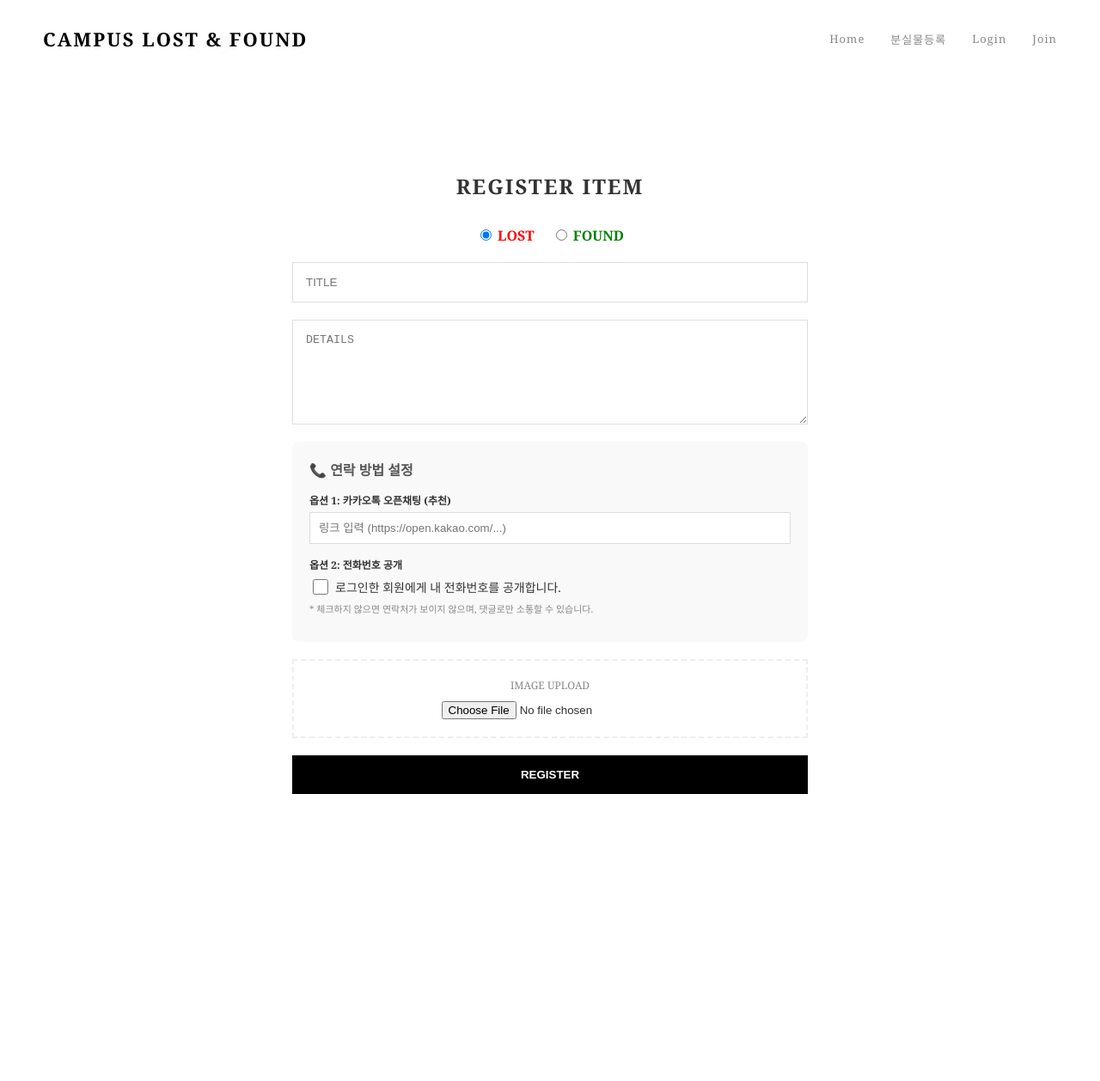
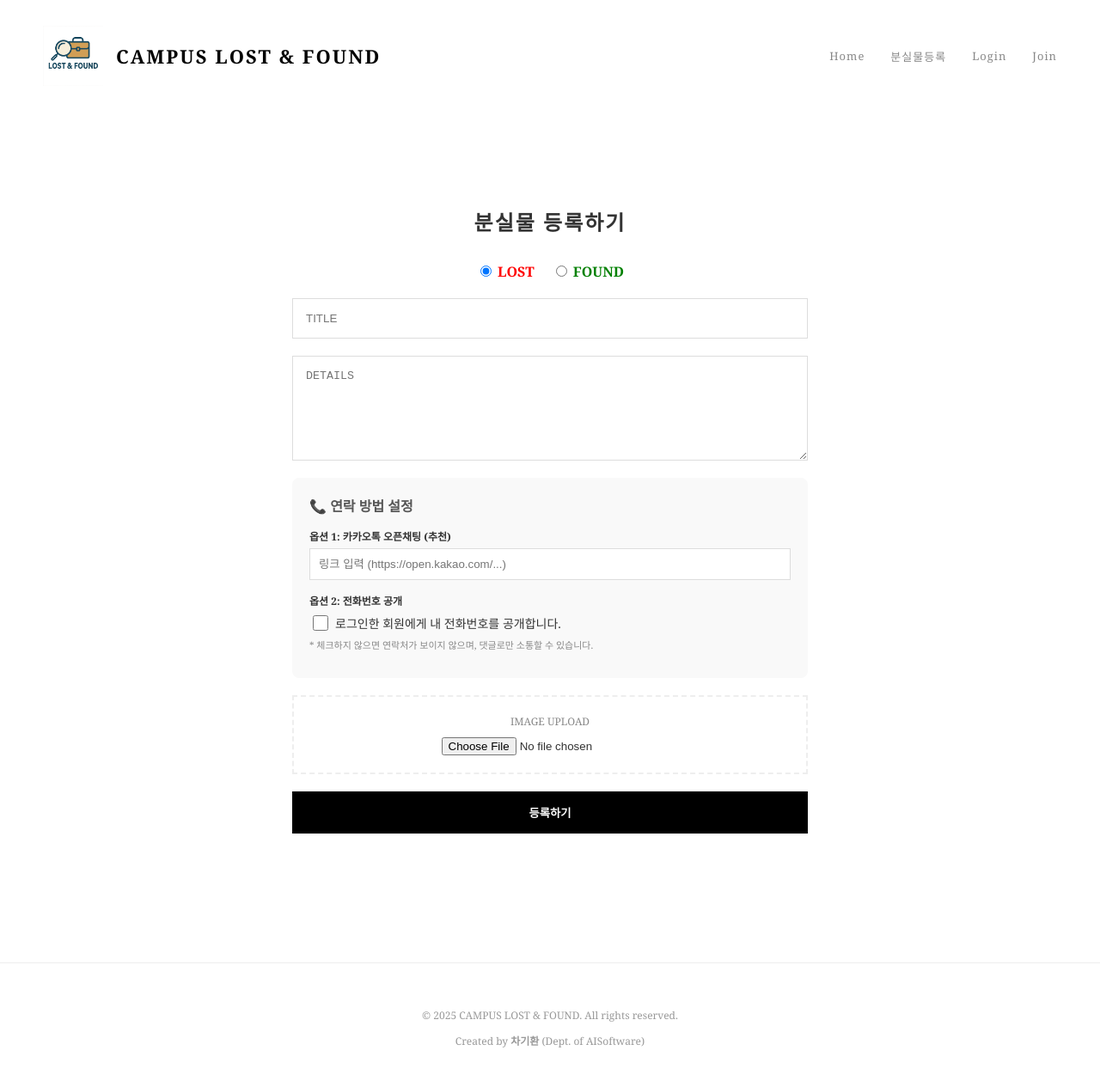
Before and after one commit to chakihwan/FrameworkTermProject, a React (Create React App) app in the folder frontend/: page /write in a window 1280 px wide. Shown: the top 1258 px of the page at 86% size. Before the commit the page ends 974 px from the top, so only its background shows below. Built offline with nearby package versions, Linux system fonts and the light colour scheme.

Commit message:
프론트엔드 로고 footer 히어로 섹션 추가

```diff
--- a/frontend/src/App.js
+++ b/frontend/src/App.js
@@ -6,6 +6,8 @@ import Signup from './pages/Signup';
 import WriteItem from './pages/WriteItem';
 import ItemDetail from './pages/ItemDetail';
 import './App.css';
+
+import logoImg from './lost_found_logo.png';
 
 function App() {
     // 로그인 상태 관리 (Navbar 갱신을 위해 App 레벨에서 관리하거나, localStorage를 직접 읽음)
@@ -23,7 +25,15 @@ function App() {
         <BrowserRouter>
             {/* 상단 네비게이션바 */}
             <nav className="navbar">
-                <Link to="/" className="logo">CAMPUS LOST & FOUND</Link>
+                {/* 로고 이미지 + 텍스트를 가로로 배치 (flex) */}
+                <Link to="/" className="logo" style={{ display: 'flex', alignItems: 'center', gap: '15px', textDecoration: 'none', color: '#000' }}>
+                    <img
+                        src={logoImg}
+                        alt="Logo"
+                        style={{ height: '70px', width: 'auto' }} // 로고 크기 조절
+                    />
+                    <span>CAMPUS LOST & FOUND</span>
+                </Link>
                 <div className="nav-links">
                     <Link to="/">Home</Link>
                     <Link to="/write">분실물등록</Link>
@@ -52,6 +62,12 @@ function App() {
                 <Route path="/write" element={<WriteItem />} />
                 <Route path="/items/:id" element={<ItemDetail />} />
             </Routes>
+
+            {/* ★ Footer 추가 */}
+            <footer style={{ marginTop: '100px', padding: '40px', borderTop: '1px solid #eee', textAlign: 'center', color: '#999', fontSize: '12px' }}>
+                <p>© 2025 CAMPUS LOST & FOUND. All rights reserved.</p>
+                <p>Created by <strong>차기환</strong> (Dept. of AISoftware)</p>
+            </footer>
         </BrowserRouter>
     );
 }
@@ -100,6 +116,21 @@ function Home() {
 
     return (
         <div>
+            {/* ★ Hero Section (배너) 추가 */}
+            <div style={{
+                background: 'linear-gradient(135deg, #fff3e0 0%, #ffe0b2 100%)', // 연한 살구색 그라데이션
+                padding: '100px 20px',
+                textAlign: 'center',
+                marginBottom: '50px',
+                borderBottom:'1px solid #ffe5d1'
+            }}>
+                <h1 style={{ fontSize: '42px', marginBottom: '15px', color:'#e65100', fontWeight:'900', letterSpacing:'1px', fontFamily:'sans-serif' }}>
+                    내 에어팟... 혹시 여기?
+                </h1>
+                <p style={{ color: '#f57c00', fontSize: '18px', fontWeight:'500', fontFamily:'sans-serif' }}>
+                    캠퍼스 내 분실물과 습득물을 쉽고 빠르게 찾아보세요.
+                </p>
+            </div>
             {/* ★ 검색창 영역 추가 */}
             <div className="search-container">
                 <input
--- a/frontend/src/pages/WriteItem.js
+++ b/frontend/src/pages/WriteItem.js
@@ -46,7 +46,7 @@ const WriteItem = () => {
 
     return (
         <div style={{ padding: '50px', maxWidth: '600px', margin: '0 auto' }}>
-            <h2 style={{ textAlign: 'center', letterSpacing: '2px', marginBottom:'30px' }}>REGISTER ITEM</h2>
+            <h2 style={{ textAlign: 'center', letterSpacing: '2px', marginBottom:'30px' }}>분실물 등록하기</h2>
 
             <form onSubmit={handleSubmit} style={{ display: 'flex', flexDirection: 'column', gap: '20px' }}>
 
@@ -98,7 +98,7 @@ const WriteItem = () => {
                     <input type="file" onChange={(e) => setFile(e.target.files[0])} accept="image/*" style={{marginTop:'10px'}} />
                 </div>
 
-                <button type="submit" style={{ padding: '15px', background: 'black', color: 'white', border: 'none', cursor: 'pointer', fontWeight:'bold' }}>REGISTER</button>
+                <button type="submit" style={{ padding: '15px', background: 'black', color: 'white', border: 'none', cursor: 'pointer', fontWeight:'bold' }}>등록하기</button>
             </form>
         </div>
     );
```
Also changed, not shown: frontend/src/lost_found_logo.png (added).
